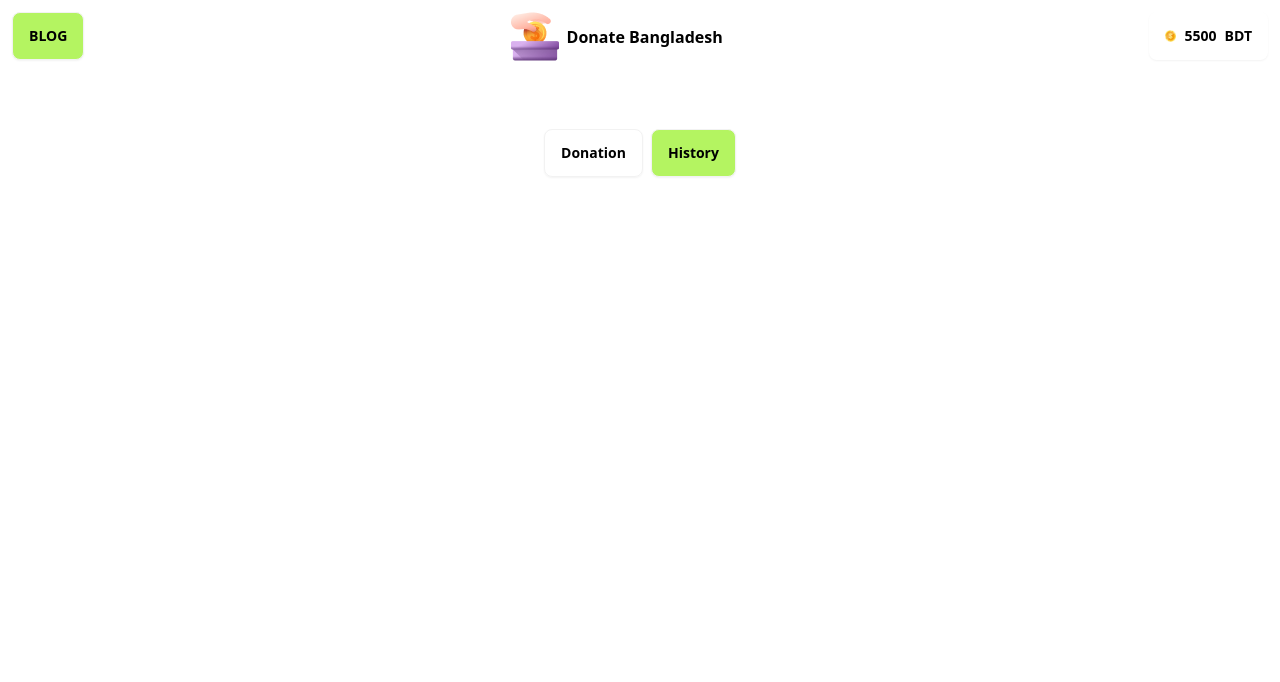
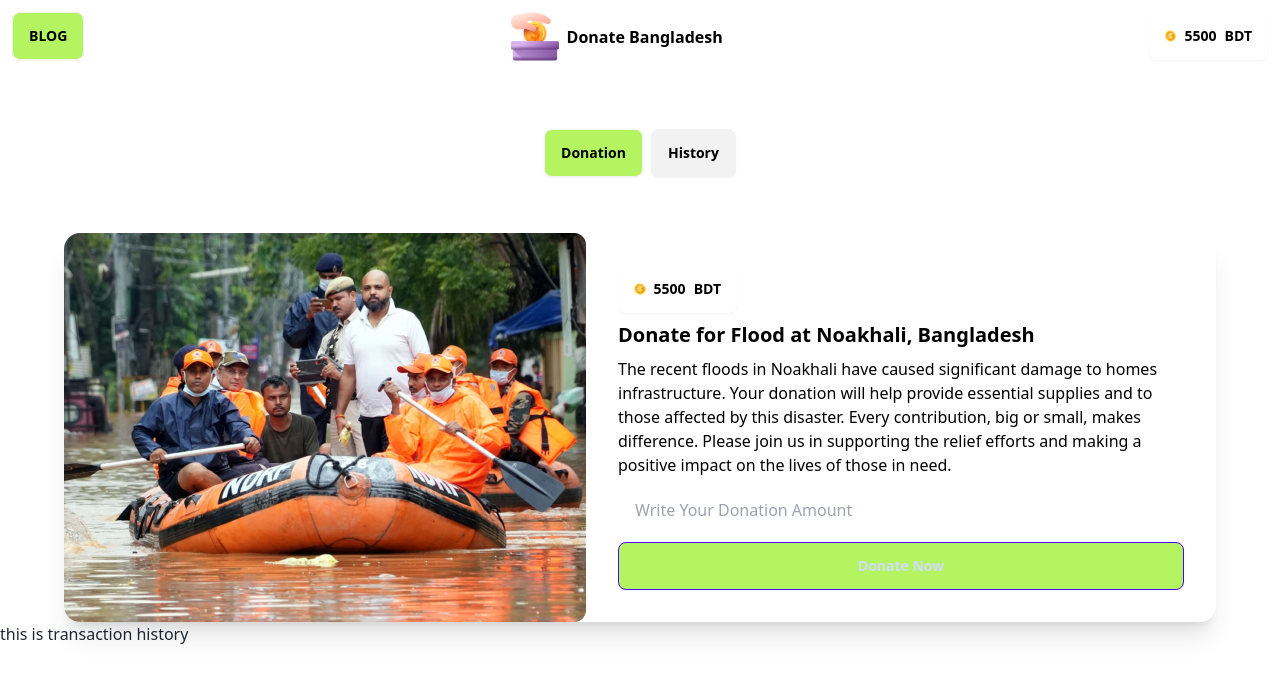
Before and after one commit to Md-Ashik-Mia/B10A5, a plain HTML site: page index.html in a window 1280 px wide. Both pictures are taken after a click on the link "Donation". Drawn offline with nearby package versions, Linux system fonts and the light colour scheme.

Commit message:
just button toggle completed

```diff
--- a/index.html
+++ b/index.html
@@ -15,7 +15,7 @@
         <nav class="px-3 py-3">
             <div class="flex justify-between">
                 <div class=" ">
-                  <a class="btn bg-[#B4F461]  text-black">BLOG</a>
+                  <a id="showBlog" class="btn bg-[#B4F461]  text-black" href="./blog.html">BLOG</a>
                 </div>
                 <div class=" flex justify-center items-center gap-2">
                     <img src="./assets/logo.png" alt="">
@@ -32,12 +32,43 @@
         <!-- banner section where is the navigation button are there  -->
         <section class="banner min-h-40 flex justify-center items-center">
             <div class="flex justify-center items-center gap-2">
-                <a class="btn bg-transparent  text-black">Donation</a>
-                <a class="btn bg-[#B4F461]  text-black">History</a>
+                <a id="donationButton" class="btn bg-[#B4F461]  text-black hover:bg-[#B4F461]">Donation</a>
+                <a id="historyButton" class="btn bg-[#B4F461] hover:bg-[#B4F461] text-black">History</a>
             </div>
         </section>
     </header>
-    <main></main>
+    <main class="container mx-auto">
+        <section class="cards w-[90%] mx-auto">
+            <div class="card lg:card-side  shadow-xl">
+                <figure>
+                  <img
+                    src="./assets/noakhali.png"
+                    alt="Album" />
+                </figure>
+                <div class="card-body lg:w-1/2">
+                    <div>
+                        <a class="btn bg-transparent border-none text-black">
+                          <img class="max-h-3" src="./assets/coin.png" alt="">
+                          <span>5500</span>BDT
+                        </a></div>
+                  <h2 class="card-title text-black">Donate for Flood at Noakhali, Bangladesh</h2>
+                  <p class="text-black">The recent floods in Noakhali have caused significant damage to homes infrastructure. Your donation will help provide essential supplies and to those affected by this disaster. Every contribution, big or small, makes difference. Please join us in supporting the relief efforts and making a positive impact on the lives of those in need.</p>
+            <form class="card-actions w-full" action="">
+                  <input type="text" placeholder="Write Your Donation Amount" class="input input-ghost w-full" />
+                  <input class="btn btn-primary w-full bg-[#B4F461]" type="submit" value="Donate Now">
+            </form>
+
+                </div>
+              </div>
+        </section>
+        <section class="transaction">
+            <h1>this is transaction history</h1>
+        </section>
+    </main>
     <footer></footer>
+
+    <!-- adding js to make intereactable dom  -->
+    <script src="./js/utilities.js"></script>
+    <script src="./js/script.js"></script>
 </body>
 </html>
--- /dev/null
+++ b/js/script.js
@@ -0,0 +1,10 @@
+var histroyButton = document.getElementById("historyButton")
+histroyButton.addEventListener("click",()=>{
+        console.log(histroyButton)
+        handleNavigationButtonById('historyButton')
+})
+var donationButton= document.getElementById("donationButton")
+donationButton.addEventListener("click",()=>{
+        console.log(donationButton)
+        handleNavigationButtonById('donationButton')
+})
--- /dev/null
+++ b/js/utilities.js
@@ -0,0 +1,6 @@
+function handleNavigationButtonById(id){
+    document.getElementById("donationButton").classList.remove("bg-[#B4F461]")
+    document.getElementById("historyButton").classList.remove("bg-[#B4F461]")
+    console.log(document.getElementById(id))
+    document.getElementById(id).classList.add("bg-[#B4F461]");
+}
```
Also changed, not shown: blog.html (added, +38 -0 lines).
